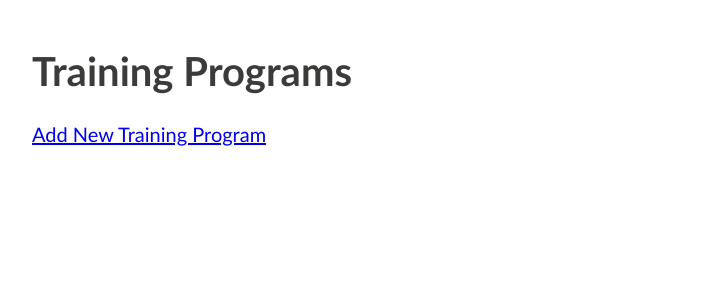
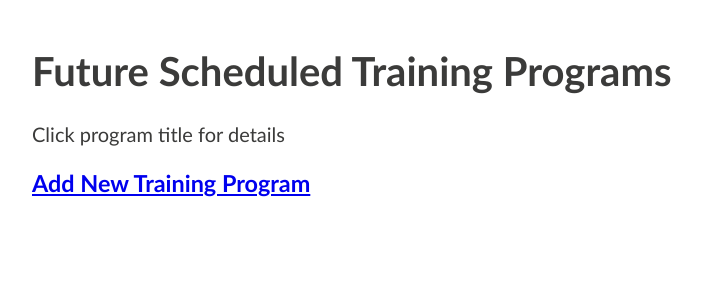
Before and after one commit to nss-cohort-40/banagzon-workforce-mgt-upper-class-twits, a Django app: template hrapp/templates/training_programs/training_program_list.html in a window 1280 px wide. Shown: the part 64-364 px from the top of the page, without its empty margins (8-710 px from the left). Run offline with Django 3.2, Linux system fonts and the light colour scheme; the template is opened without the code that fills it, so the values that code supplies are empty.

Commit message:
merging new master

```diff
--- a/hrapp/templates/training_programs/training_program_list.html
+++ b/hrapp/templates/training_programs/training_program_list.html
@@ -1,9 +1,9 @@
 {% extends 'shared/base.html' %}
 {% block content %}
 
-<h1>Training Programs</h1>
+<h1>Future Scheduled Training Programs</h1>
+<p> Click program title for details </p>
 
-<a href="{% url 'hrapp:training_form' %}">Add New Training Program</a>
 <ol>
   {% for training_program in training_programs %}
   <li>
@@ -17,5 +17,6 @@
   </li>
   {% endfor %}
 </ol>
+<h3><a href="{% url 'hrapp:training_form' %}">Add New Training Program</a></h3>
 
 {% endblock content %}
```
